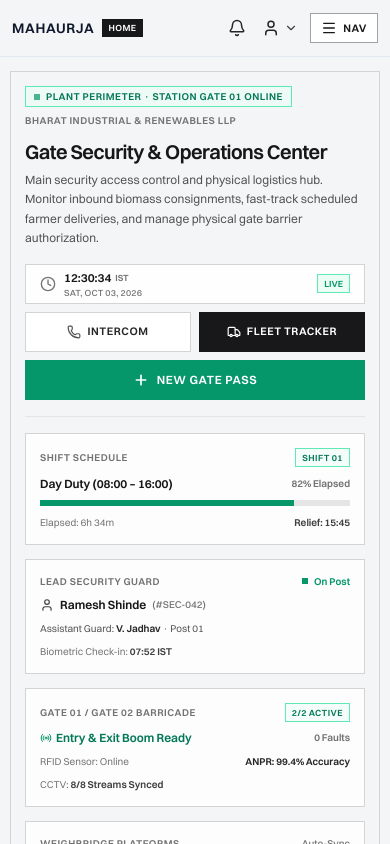
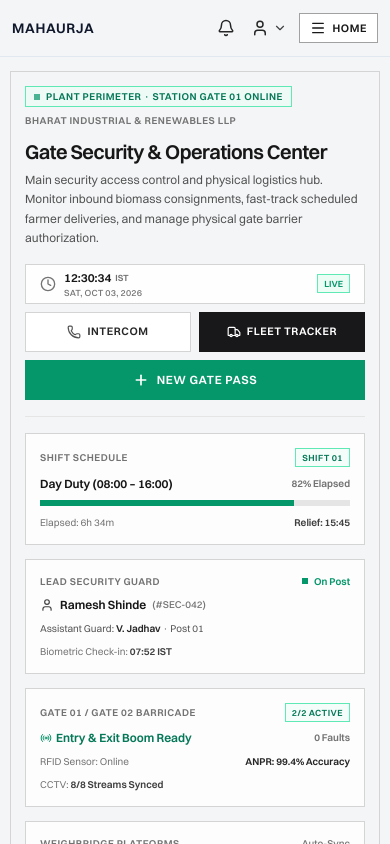
Before and after one commit to adarzhpathade/mahaurja-frontend, a Next.js app: page / in a window 390 px wide. Shown: the top 844 px of the page. Built offline with nearby package versions, Linux system fonts and the light colour scheme.

Commit message:
fix(nav): show active page name in mobile nav button instead of NAV

```diff
--- a/src/components/layout/industrial-nav.tsx
+++ b/src/components/layout/industrial-nav.tsx
@@ -214,18 +214,12 @@ export function IndustrialNav({
   return (
     <header className="w-full bg-[#F4F5F7] border-b border-[#E2E8F0] select-none sticky top-0 z-40">
       <div className="max-w-[1920px] mx-auto px-3 sm:px-6 lg:px-8 h-14 sm:h-16 flex items-center justify-between gap-2 sm:gap-4">
-        {/* Left: Brand Name & Active Module Pill for Mobile */}
+        {/* Left: Brand Name */}
         <div className="flex items-center gap-2 sm:gap-6 shrink-0">
           <div className="flex items-center gap-2">
             <span className="font-bold tracking-tight text-[#0F172A] text-sm md:text-base uppercase tracking-wider">
               MAHAURJA
             </span>
-            {/* Mobile Active Desk Pill */}
-            {activeNavItem && (
-              <span className="md:hidden px-1.5 py-0.5 text-[9px] font-bold uppercase tracking-wider bg-[#18181B] text-white truncate max-w-[120px]">
-                {activeNavItem.label}
-              </span>
-            )}
           </div>
         </div>
 
@@ -374,17 +368,19 @@ export function IndustrialNav({
             className="md:hidden flex items-center gap-1.5 px-2.5 py-1.5 border border-neutral-400 bg-white hover:bg-neutral-100 text-neutral-900 text-xs font-bold uppercase tracking-wider cursor-pointer transition-colors active:scale-95"
             style={{ borderRadius: 0 }}
             aria-expanded={isMobileMenuOpen}
-            aria-label={isMobileMenuOpen ? "Collapse Navigation" : "Expand Navigation"}
+            aria-label={isMobileMenuOpen ? "Collapse Navigation" : `Current page: ${activeNavItem?.label || "Navigation"}`}
           >
             {isMobileMenuOpen ? (
               <>
-                <X className="w-4 h-4 text-neutral-900" />
+                <X className="w-4 h-4 text-neutral-900 shrink-0" />
                 <span className="text-[11px]">CLOSE</span>
               </>
             ) : (
               <>
-                <Menu className="w-4 h-4 text-neutral-900" />
-                <span className="text-[11px]">NAV</span>
+                <Menu className="w-4 h-4 text-neutral-900 shrink-0" />
+                <span className="text-[11px] truncate max-w-[120px]">
+                  {activeNavItem ? activeNavItem.label.toUpperCase() : "PAGE"}
+                </span>
               </>
             )}
           </button>
```
